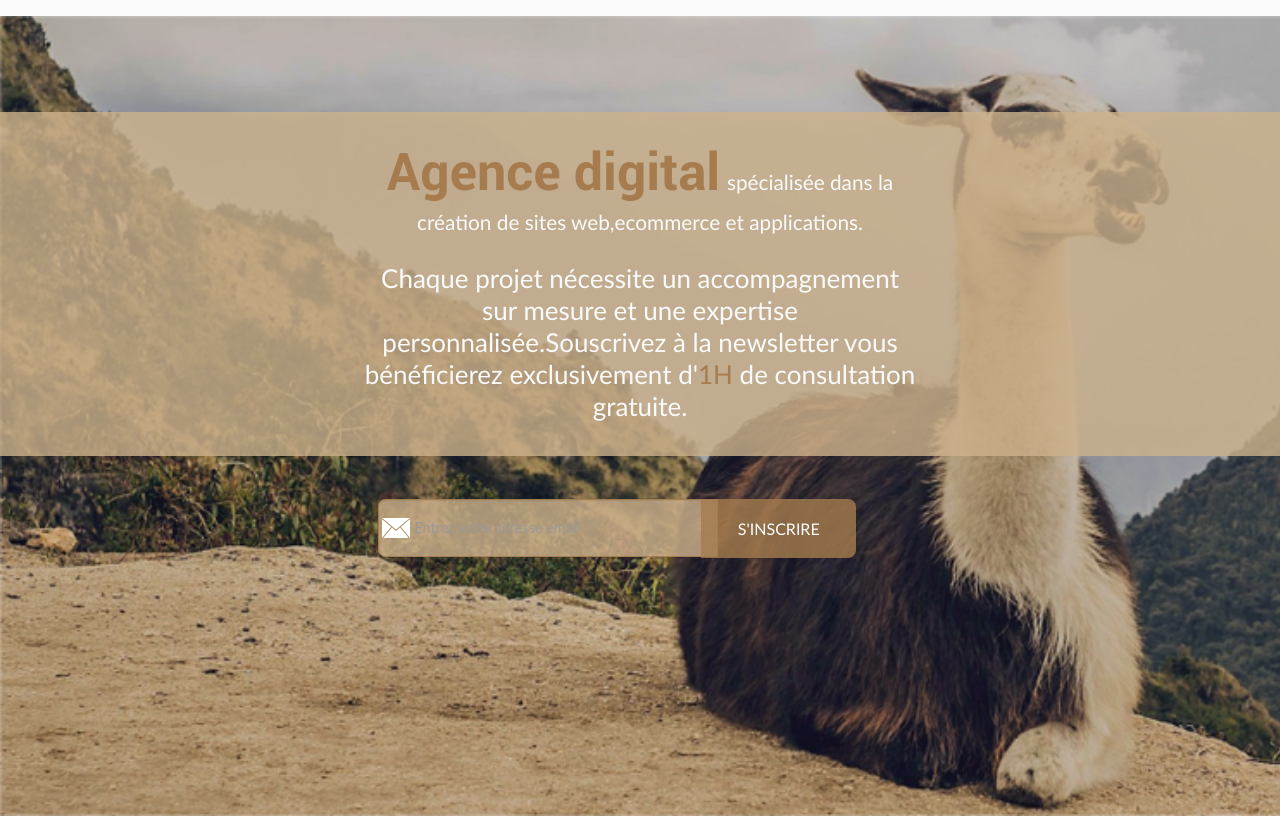
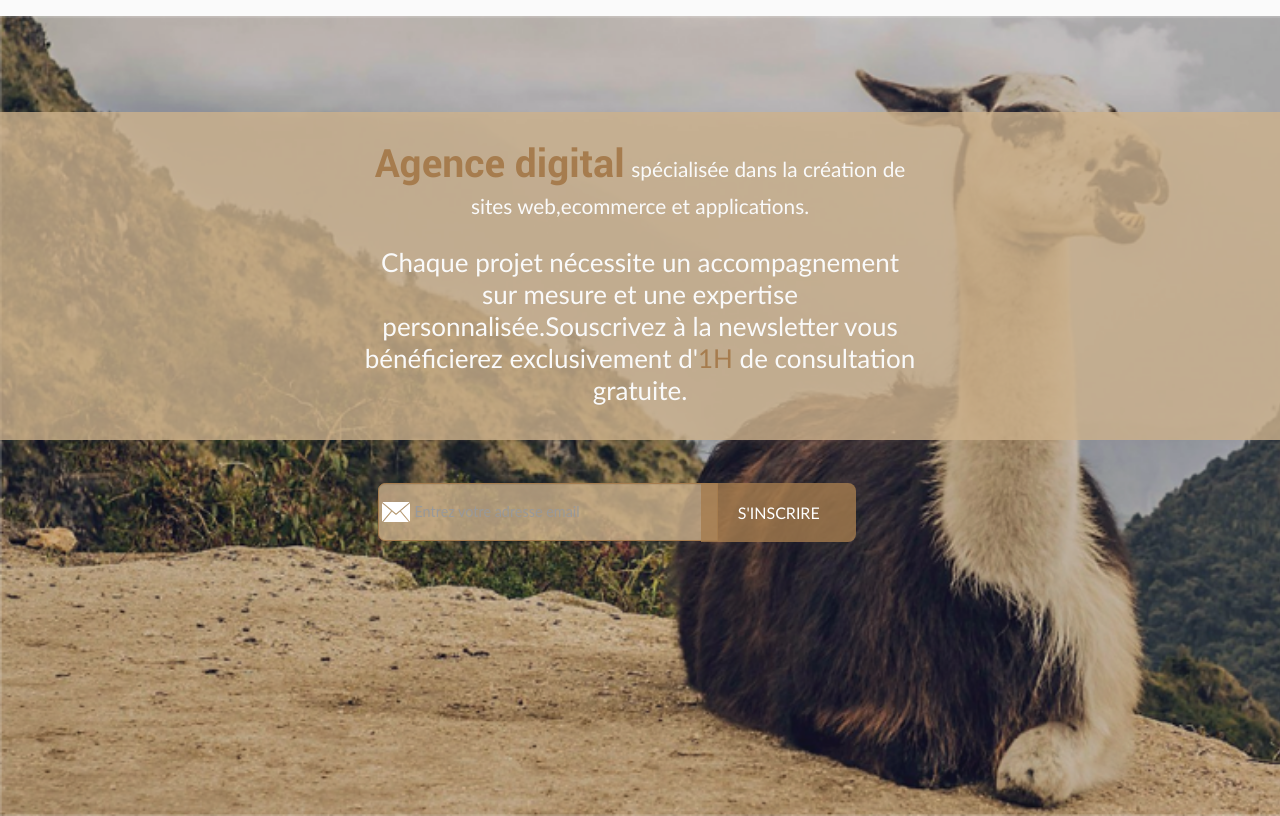
Before and after one commit to beicm/beicm.github.io, a PHP site: page / in a window 1280 px wide. Shown: the part 59-875 px from the top of the page. Run offline with PHP 8.4, Linux system fonts and the light colour scheme; style sheets or scripts are compiled from the project's sources; some web fonts are replaced.

Commit message:
change size of title

```diff
--- a/assets/css/bei_style.less
+++ b/assets/css/bei_style.less
@@ -135,7 +135,7 @@ body{
 			background-color:rgba(206,178,141,.8);
 			p {
 					.accent{
-						font:normal 2em 'lato-light','Trebuchet','roboto',Lucida Console;
+						font:normal 1.5em 'lato-light','Trebuchet','roboto',Lucida Console;
 						color: #a67c4e;
 					}
 					em{
```
